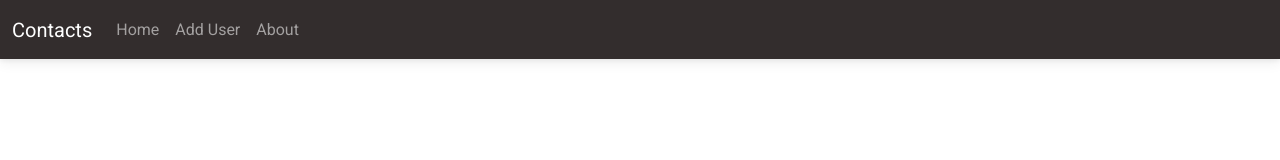
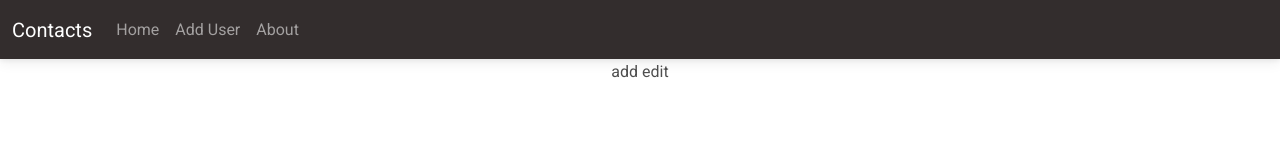
Before and after one commit to mikaeelkhalid/react-redux-saga-json-crud, a React (Create React App) app: page /add-user in a window 1280 px wide. Shown: the top 160 px of the page. Built offline with nearby package versions, Linux system fonts and the light colour scheme.

Commit message:
route fix

```diff
--- a/src/App.js
+++ b/src/App.js
@@ -15,7 +15,8 @@ const App = () => {
           <Route exact path='/' component={Home} />
           <Route path='/about' component={About} />
           <Route path='/user-info/:id' component={UserInfo} />
-          <Route path='/add-edit/:id' component={AddEditUser} />
+          <Route path='/add-user' component={AddEditUser} />
+          <Route path='/edit-user/:id' component={AddEditUser} />
         </Switch>
       </div>
     </Router>
--- a/src/components/Header.js
+++ b/src/components/Header.js
@@ -38,7 +38,7 @@ const Header = () => {
               </MDBNavbarLink>
             </MDBNavbarItem>
             <MDBNavbarItem>
-              <MDBNavbarLink href='/add-edit'>Add User</MDBNavbarLink>
+              <MDBNavbarLink href='/add-user'>Add User</MDBNavbarLink>
             </MDBNavbarItem>
             <MDBNavbarItem>
               <MDBNavbarLink href='/about'>About</MDBNavbarLink>
```
